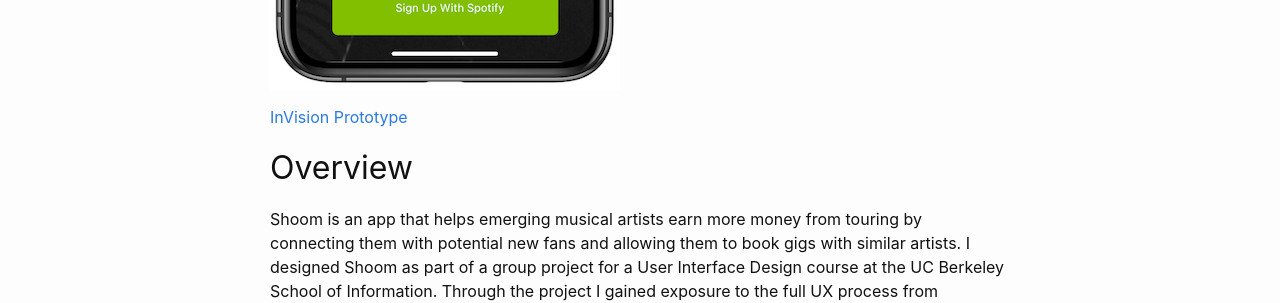
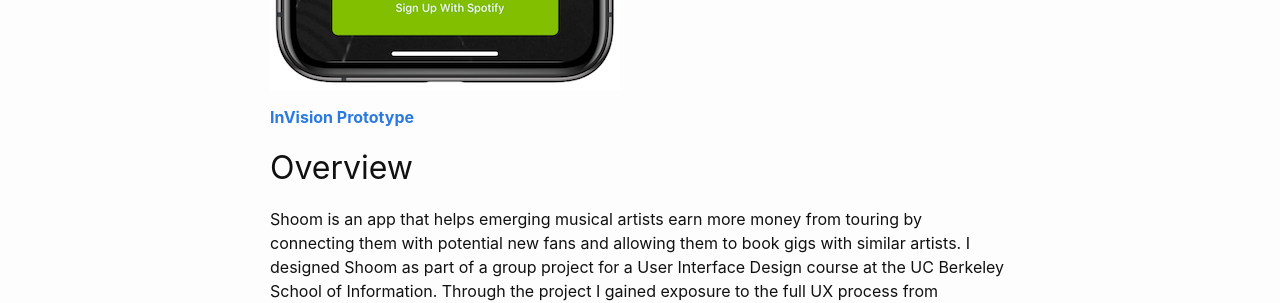
Before and after one commit to victor-grajski/portfolio-old, a Jekyll site: the page built from _posts/2019-10-04-shoom.markdown, in a window 1280 px wide. Shown: the part 807-1110 px from the top of the page. Built offline with Jekyll 4.4.1, drawn with Linux system fonts in a browser that asks for light colours.

```diff
--- a/_posts/2019-10-04-shoom.markdown
+++ b/_posts/2019-10-04-shoom.markdown
@@ -11,7 +11,7 @@ category: "Product Design"
 
 <img src="/assets/shoom/splash-screen350.png" alt="splash" />
 
-[InVision Prototype](https://invis.io/U5OZEOI4SMF){:target="_blank"}
+**[InVision Prototype](https://invis.io/U5OZEOI4SMF){:target="_blank"}**
 
 ## Overview
 Shoom is an app that helps emerging musical artists earn more money from touring by connecting them with potential new fans and allowing them to book gigs with similar artists. I designed Shoom as part of a group project for a User Interface Design course at the UC Berkeley School of Information. Through the project I gained exposure to the full UX process from discovery and user research, to ideation, to the development of hi-fi mockups.
```
